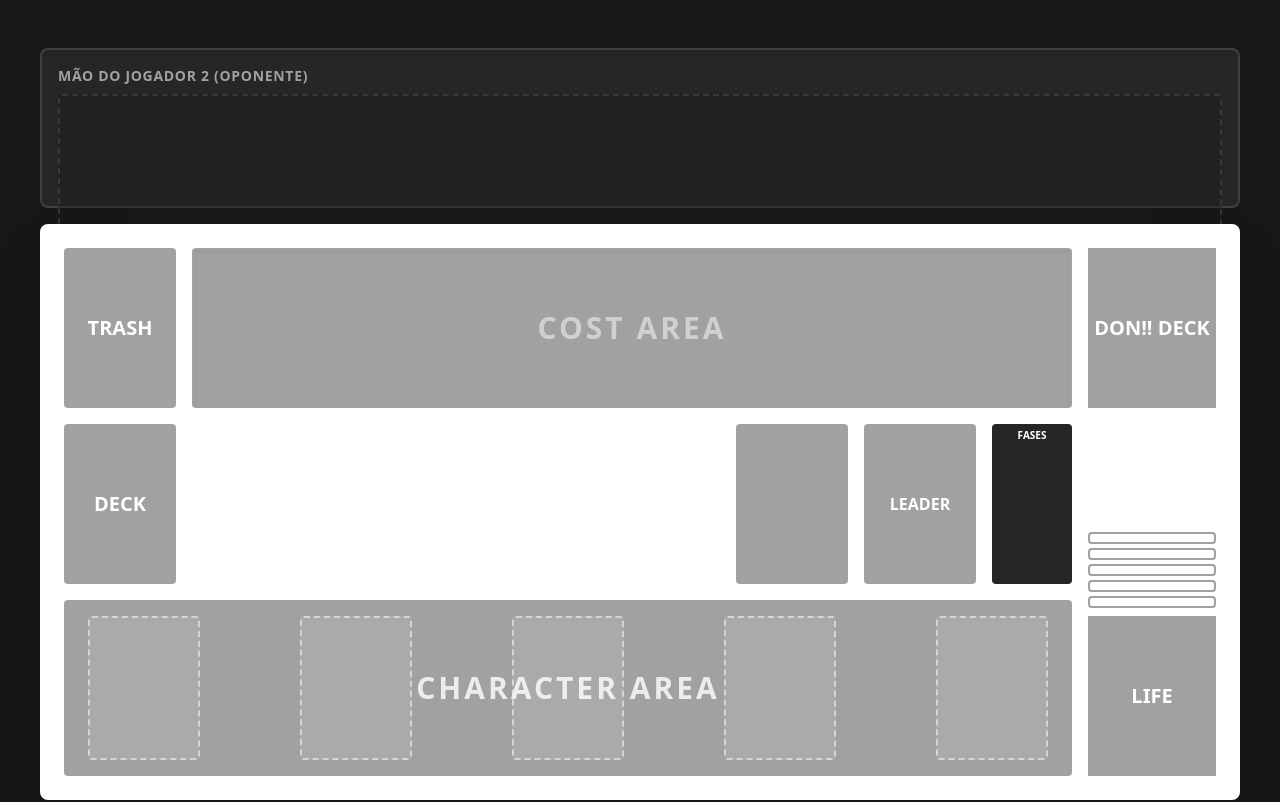
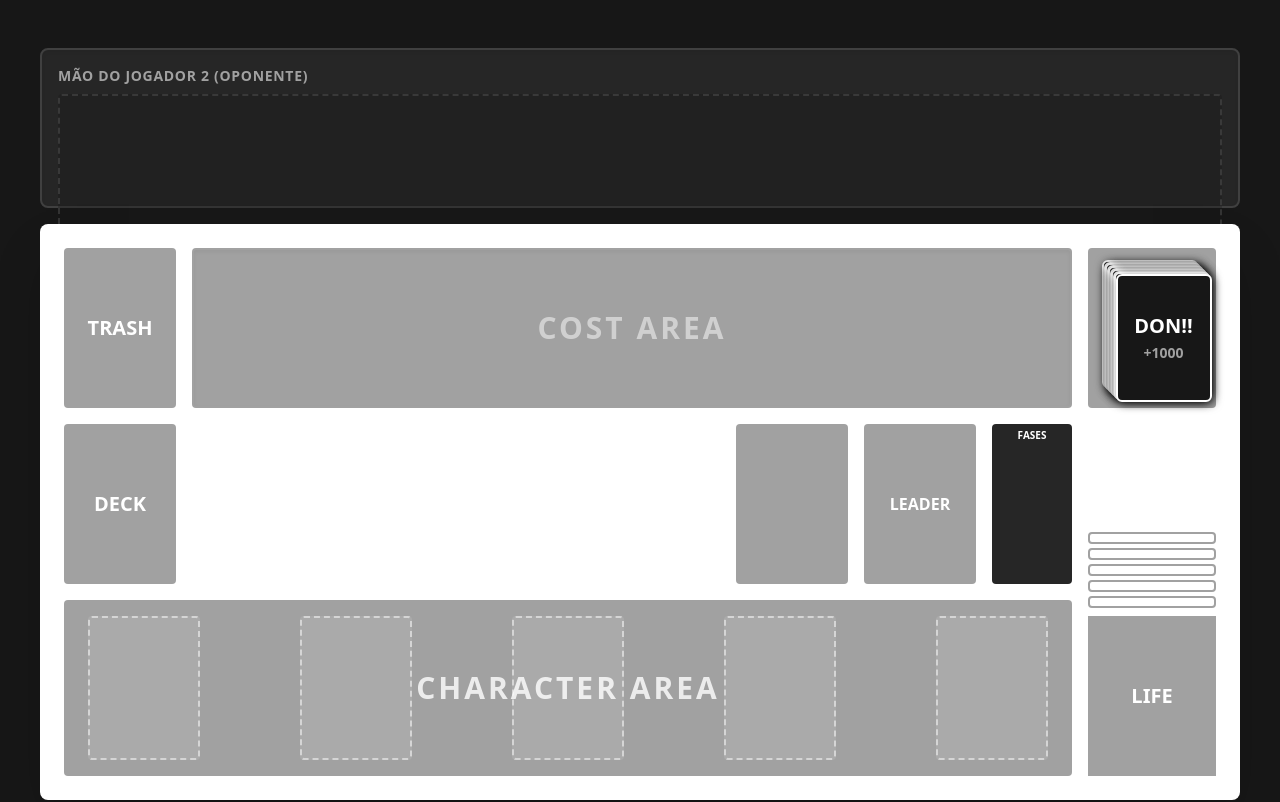
Before and after one commit to jusobreira/ccop_Rullator, a React (Vite) app: page / in a window 1280 px wide. Shown: the top 802 px of the page. Built offline with nearby package versions, Linux system fonts and the light colour scheme.

Commit message:
Update Board.jsx

```diff
--- a/src/components/Board.jsx
+++ b/src/components/Board.jsx
@@ -25,7 +25,6 @@ function Hand({ title, id, cards = [], onToggleRest }) {
 function Playmat({ inverted, isPlayerOne, cards, onToggleRest }) {
   const playerPrefix = isPlayerOne ? 'p1' : 'p2';
 
-  // Sistema de Empilhamento: Coloca os DON!! em formato de escada atrás da carta
   const renderStackedCards = (zoneId) => {
     const zoneCards = cards.filter(c => c.zone === zoneId);
     if (zoneCards.length === 0) return null;
@@ -36,7 +35,7 @@ function Playmat({ inverted, isPlayerOne, cards, onToggleRest }) {
       <div className="relative w-full h-full flex justify-center mt-2">
         {sorted.map((c, index) => {
           const isDon = c.type === 'DON!!';
-          const offset = index * 20; // Deslocamento de 20px para cada DON!!
+          const offset = index * 20;
           return (
             <div key={c.id} className="absolute" style={{ top: isDon ? `${offset}px` : `${sorted.filter(x => x.type === 'DON!!').length * 20}px`, zIndex: isDon ? index : 10 }}>
               <Card data={c} onToggleRest={onToggleRest} />
@@ -57,12 +56,19 @@ function Playmat({ inverted, isPlayerOne, cards, onToggleRest }) {
             {[1, 2, 3, 4, 5].map((i) => <div key={i} className="h-3 w-full border-2 border-neutral-400 bg-white rounded-sm"></div>)}
           </div>
         </div>
-        <div className="w-full h-40 bg-neutral-400 flex items-center justify-center text-white font-black uppercase text-xl">DON!! Deck</div>
+
+        {/* DON!! DECK: Agora é uma zona arrastável e empilha as 10 cartas */}
+        <DroppableZone id={`don-deck-${playerPrefix}`} className="w-full h-40 bg-neutral-400 flex items-center justify-center rounded-sm relative border-2 border-transparent">
+          {cards.filter(c => c.zone === `don-deck-${playerPrefix}`).length === 0 && <span className="text-white font-black uppercase text-xl z-0">Vazio</span>}
+          {cards.filter(c => c.zone === `don-deck-${playerPrefix}`).map((c, index) => (
+            <div key={c.id} className="absolute" style={{ top: `${10 + (index * 1.5)}px`, left: `${12 + (index * 1.5)}px`, zIndex: index }}>
+               <Card data={c} onToggleRest={onToggleRest} />
+            </div>
+          ))}
+        </DroppableZone>
       </div>
 
       <div className={`flex-1 flex gap-4 ${inverted ? 'flex-col-reverse' : 'flex-col'}`}>
-
-        {/* CHARACTER AREA */}
         <div className="w-full h-44 bg-neutral-400 relative flex items-center justify-center text-white font-black text-3xl tracking-widest rounded-sm">
           <span className="absolute opacity-80 pointer-events-none">CHARACTER AREA</span>
           <div className={`w-full h-full flex justify-between items-center px-6 gap-4 z-10 ${inverted ? 'flex-row-reverse' : 'flex-row'}`}>
@@ -86,37 +92,45 @@ function Playmat({ inverted, isPlayerOne, cards, onToggleRest }) {
           </DroppableZone>
 
           <div className="flex-1"></div>
-          <div className="w-28 h-full bg-neutral-400 flex items-center justify-center text-white font-black uppercase text-xl rounded-sm">Deck</div>
+
+          <DroppableZone id={`deck-${playerPrefix}`} className="w-28 h-full bg-neutral-400 flex items-center justify-center text-white font-black uppercase text-xl rounded-sm border-2 border-transparent">Deck</DroppableZone>
         </div>
 
-        {/* COST AREA */}
         <div className={`flex gap-4 h-40 ${inverted ? 'flex-row-reverse' : 'flex-row'}`}>
-          <DroppableZone id={`cost-area-${playerPrefix}`} className="flex-1 bg-neutral-400 flex gap-2 items-center px-4 rounded-sm overflow-x-auto border-2 border-transparent shadow-inner">
+          {/* COST AREA: Aumentei o gap (gap-6) e o padding para caberem as cartas deitadas com folga */}
+          <DroppableZone id={`cost-area-${playerPrefix}`} className="flex-1 bg-neutral-400 flex gap-6 items-center px-6 py-2 rounded-sm overflow-x-auto border-2 border-transparent shadow-inner min-w-0">
              {cards.filter(c => c.zone === `cost-area-${playerPrefix}`).length > 0
               ? cards.filter(c => c.zone === `cost-area-${playerPrefix}`).map(c => <Card key={c.id} data={c} onToggleRest={onToggleRest} />)
               : <span className="text-white/50 font-black uppercase text-3xl tracking-widest w-full text-center pointer-events-none">Cost Area</span>}
           </DroppableZone>
-          <div className="w-28 h-full bg-neutral-400 flex items-center justify-center text-white font-black uppercase text-xl rounded-sm">Trash</div>
+          <DroppableZone id={`trash-${playerPrefix}`} className="w-28 h-full bg-neutral-400 flex items-center justify-center text-white font-black uppercase text-xl rounded-sm border-2 border-transparent">Trash</DroppableZone>
         </div>
       </div>
     </div>
   );
 }
 
-export default function Board() {
-  const [cards, setCards] = useState([
+// Função auxiliar para criar o setup inicial do jogo com os 10 DONs
+const generateInitialState = () => {
+  const setup = [
     { id: 'l1', name: 'Monkey.D.Luffy', power: 5000, type: 'Leader', zone: 'leader-p1', rested: false },
     { id: 'c1', name: 'Roronoa Zoro', cost: 3, power: 5000, type: 'Character', zone: 'hand-p1', rested: false },
     { id: 'c2', name: 'Nami', cost: 1, power: 1000, type: 'Character', zone: 'hand-p1', rested: false },
-    { id: 'c3', name: 'Gum-Gum Pistol', cost: 2, type: 'Event', zone: 'hand-p1', rested: false },
-    // 4 cartas de DON!! geradas na Cost Area para você testar
-    { id: 'd1', type: 'DON!!', zone: 'cost-area-p1', rested: false },
-    { id: 'd2', type: 'DON!!', zone: 'cost-area-p1', rested: false },
-    { id: 'd3', type: 'DON!!', zone: 'cost-area-p1', rested: false },
-    { id: 'd4', type: 'DON!!', zone: 'cost-area-p1', rested: false },
-  ]);
+    { id: 'c3', name: 'Gum-Gum Pistol', cost: 2, type: 'Event', zone: 'hand-p1', rested: false }
+  ];
 
-  // Função para girar a carta
+  // Gera 10 DON!! para o Jogador 1 e 10 para o Jogador 2
+  for(let i = 1; i <= 10; i++) {
+    setup.push({ id: `don-p1-${i}`, type: 'DON!!', zone: 'don-deck-p1', rested: false });
+    setup.push({ id: `don-p2-${i}`, type: 'DON!!', zone: 'don-deck-p2', rested: false });
+  }
+  return setup;
+};
+
+export default function Board() {
+  // Inicializa o estado usando a função acima
+  const [cards, setCards] = useState(generateInitialState);
+
   function toggleRest(cardId) {
     setCards(current =>
       current.map(card =>
```
